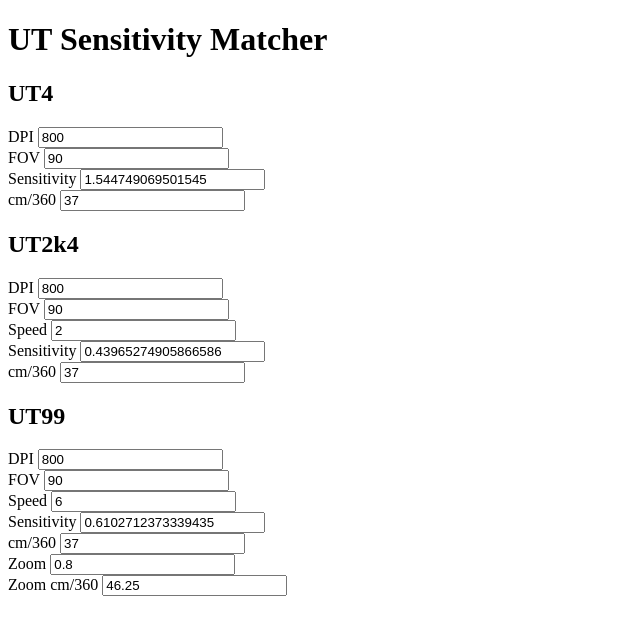
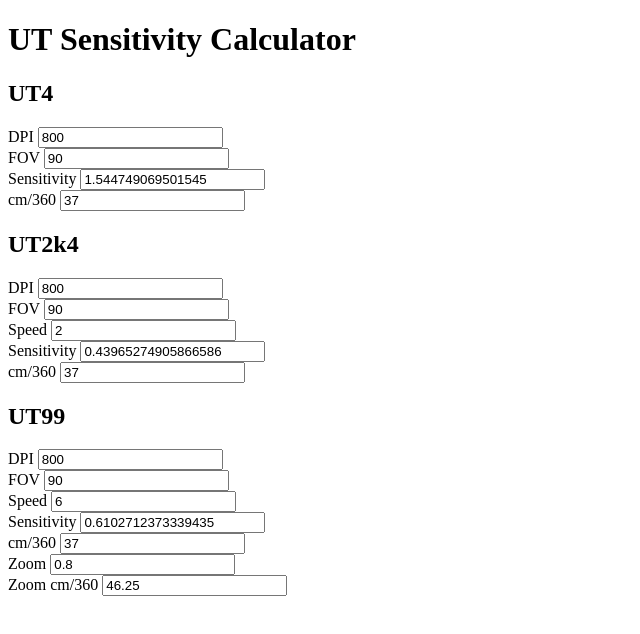
Before and after one commit to aldehir/ut-sens-calc, a SvelteKit app: page / in a window 1280 px wide. Shown: the top 634 px of the page, without its empty margins (0-640 px from the left). Built offline with nearby package versions, Linux system fonts and the light colour scheme.

Commit message:
Change title

```diff
--- a/src/routes/+page.svelte
+++ b/src/routes/+page.svelte
@@ -7,7 +7,11 @@
   let cm360 = 37;
 </script>
 
-<h1>UT Sensitivity Matcher</h1>
+<svelte:head>
+  <title>UT Sensitivity Calculator</title>
+</svelte:head>
+
+<h1>UT Sensitivity Calculator</h1>
 
 <UT4Widget bind:dpi={dpi} bind:cm360={cm360} />
 <UT2k4Widget bind:dpi={dpi} bind:cm360={cm360} />
```
